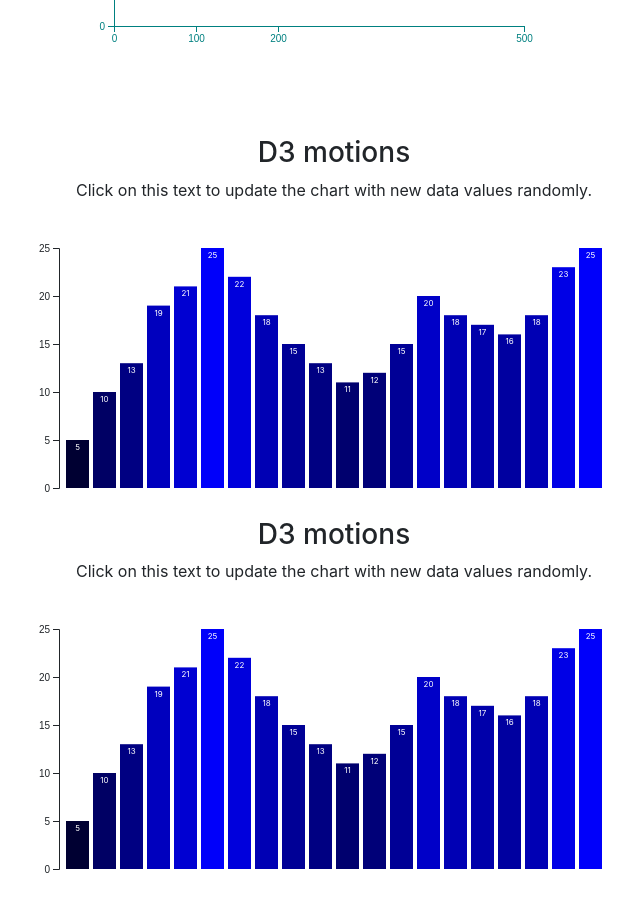
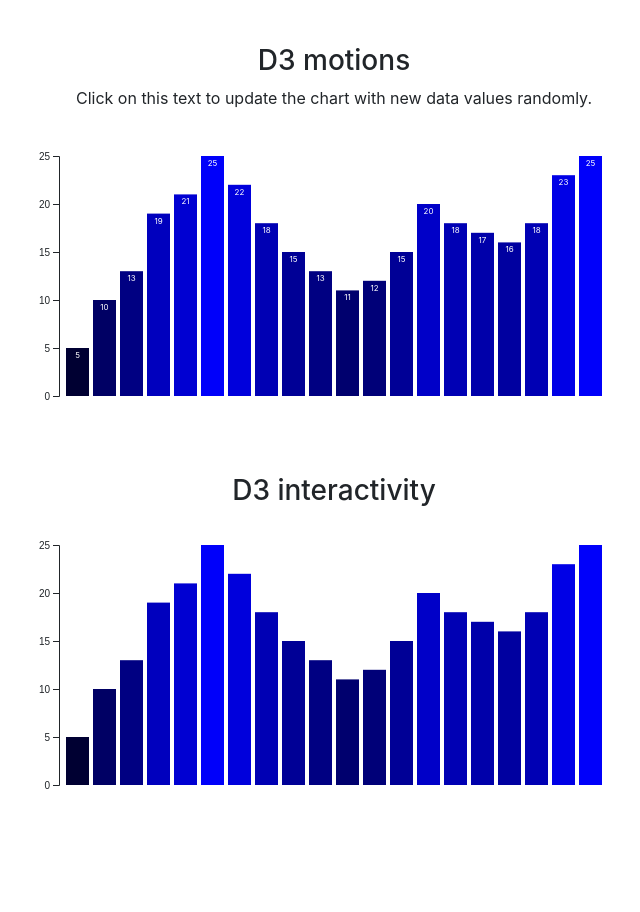
Before and after one commit to ccwang002/play_vue_d3, a Vue app: page / in a window 1280 px wide. Shown: the part 720-1632 px from the top of the page, without its empty margins (306-946 px from the left). Built offline with nearby package versions, Linux system fonts and the light colour scheme; no server answers.

Commit message:
Add D3 interactivity

```diff
--- a/src/App.vue
+++ b/src/App.vue
@@ -1,9 +1,10 @@
 <template>
   <div id="app" class="container">
     <HelloD3 :csvURL='csvURL'></HelloD3>
-    <D3ScalesAxes :dataset='scalesDataset'></D3ScalesAxes>
+    <!-- <D3ScalesAxes :dataset='scalesDataset'></D3ScalesAxes> -->
     <D3Motions></D3Motions>
     <D3Motions></D3Motions>
+    <D3Interactivity></D3Interactivity>
     <!-- <img src="./assets/logo.png"> -->
     <!-- <HelloWorld msg="Welcome to Your Vue.js App"></HelloWorld> -->
   </div>
@@ -13,26 +14,28 @@
 // import HelloWorld from './components/HelloWorld.vue'
 import csvURL from './assets/data/food.csv'
 import HelloD3 from './components/HelloD3.vue'
-import D3ScalesAxes from './components/D3ScalesAxes.vue'
+// import D3ScalesAxes from './components/D3ScalesAxes.vue'
 import D3Motions from './components/D3Motions.vue'
+import D3Interactivity from './components/D3Interactivity.vue'
 
-const scalesDataset = [
-  [5, 20], [480, 90], [250, 50], [100, 33], [330, 95],
-  [410, 12], [475, 44], [25, 67], [85, 21], [220, 88]
-]
+// const scalesDataset = [
+//   [5, 20], [480, 90], [250, 50], [100, 33], [330, 95],
+//   [410, 12], [475, 44], [25, 67], [85, 21], [220, 88]
+// ]
 
 export default {
   name: 'app',
   components: {
     // HelloWorld,
     HelloD3,
-    D3ScalesAxes,
-    D3Motions
+    // D3ScalesAxes,
+    D3Motions,
+    D3Interactivity
   },
   data: function () {
     return {
-      csvURL,
-      scalesDataset
+      csvURL
+      // scalesDataset
     }
   }
 }
--- /dev/null
+++ b/src/components/D3Interactivity.vue
@@ -0,0 +1,120 @@
+<template>
+  <div class="d3-interactivity">
+    <h3>D3 interactivity</h3>
+    <svg></svg>
+    <div class="d3-tooltip hidden">
+      <p><strong>Tooltip Heading</strong></p>
+      <p><span class="value">100</span>%</p>
+    </div>
+  </div>
+</template>
+
+<script>
+import * as d3 from 'd3'
+
+export default {
+  name: 'D3Interactivity',
+  methods: {
+    initializePlot: function () {
+      this.xScale = d3.scaleBand()
+        .domain(d3.range(this.dataset.length))
+        .rangeRound([this.padding.x, this.w - this.padding.x])
+        .paddingInner(this.padding.inner)
+      this.yScale = d3.scaleLinear()
+        .domain([0, d3.max(this.dataset)])
+        .range([this.h - this.padding.y, this.padding.y])
+      this.yAxis = d3.axisLeft(this.yScale).ticks(5)
+    },
+    initialPlot: function () {
+      const vm = this
+      const svg = this.svg
+
+      // Plot bars
+      const bars = svg.append('g')
+        .attr('id', 'rects')
+        .selectAll('rect')
+        .data(this.dataset)
+        .enter()
+        .append('rect')
+        .attr('x', (d, i) => this.xScale(i))
+        .attr('y', d => this.yScale(d))
+        .attr('width', this.xScale.bandwidth())
+        .attr('height', d => this.h - this.padding.y - this.yScale(d))
+        .attr('fill', d => `rgb(0, 0, ${Math.round(d * 10)})`)
+
+      // Dynamic label
+      const tooltip = d3.select(vm.$el).select('.d3-tooltip')
+      bars
+        .on('mouseenter', function (d) {
+          let xPosition = d3.event.pageX
+          let yPosition = d3.event.pageY
+          tooltip
+            .style('left', xPosition + 'px')
+            .style('top', yPosition + 'px')
+            .select('.value')
+            .text(d)
+          tooltip.classed('hidden', false)
+        })
+        .on('mousemove', function (d) {
+          let xPosition = d3.event.pageX
+          let yPosition = d3.event.pageY
+          tooltip
+            .style('left', xPosition + 'px')
+            .style('top', yPosition + 'px')
+        })
+        .on('mouseout', function (d) {
+          tooltip.classed('hidden', true)
+        })
+
+      // Add y axis
+      svg.append('g')
+        .attr('class', 'axis')
+        .attr('transform', `translate(${this.padding.x - 5}, 0)`)
+        .call(this.yAxis)
+    }
+  },
+  mounted: function () {
+    this.svg = d3.select(this.$el).select('svg')
+    this.w = 600
+    this.h = 300
+    this.padding = { x: 30, y: 30, inner: 0.15, label: 10 }
+    this.dataset = [
+      5, 10, 13, 19, 21, 25, 22, 18, 15, 13,
+      11, 12, 15, 20, 18, 17, 16, 18, 23, 25
+    ]
+    this.svg
+      .attr('width', this.w)
+      .attr('height', this.h)
+    this.initializePlot()
+    this.initialPlot()
+  }
+}
+</script>
+
+<style lang="scss">
+.d3-interactivity {
+  margin-bottom: 3em;
+  svg {
+    #rects rect:hover {
+      fill: orange;
+    }
+  }
+  .d3-tooltip {
+    position: absolute;
+    width: 10em;
+    padding: .5em;
+    background-color: white;
+    border-radius: 10px;
+    box-shadow: 4px 4px 10px rgba(0, 0, 0, 0.4);
+    pointer-events: none;
+    p {
+      margin: 0;
+      padding: 0;
+    }
+  }
+  .hidden {
+    display: none;
+  }
+}
+
+</style>
--- a/src/components/D3Motions.vue
+++ b/src/components/D3Motions.vue
@@ -144,6 +144,9 @@ export default {
 </script>
 
 <style lang="scss">
+.d3-motions {
+  margin-bottom: 3em;
+}
 .d3-motions svg {
   .label {
     text-anchor: middle;
```
